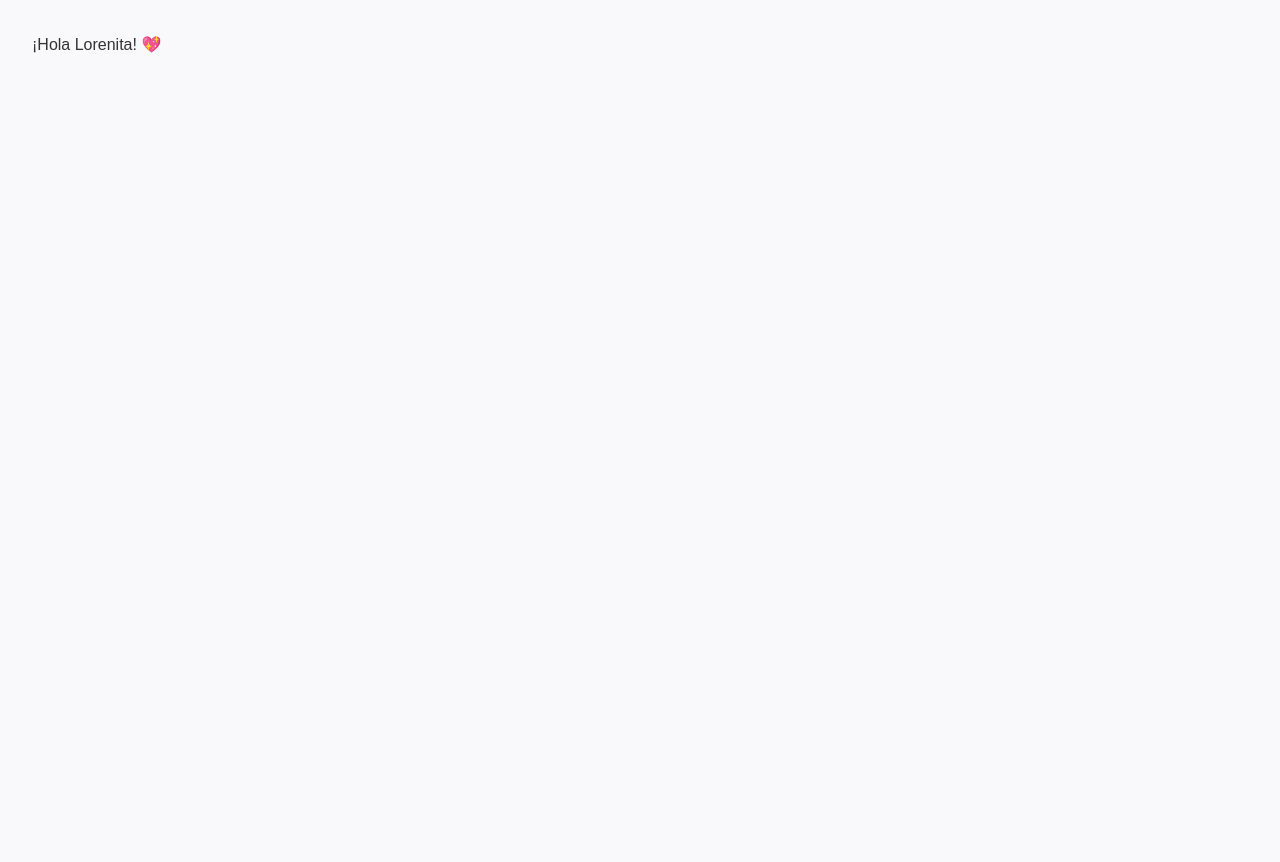
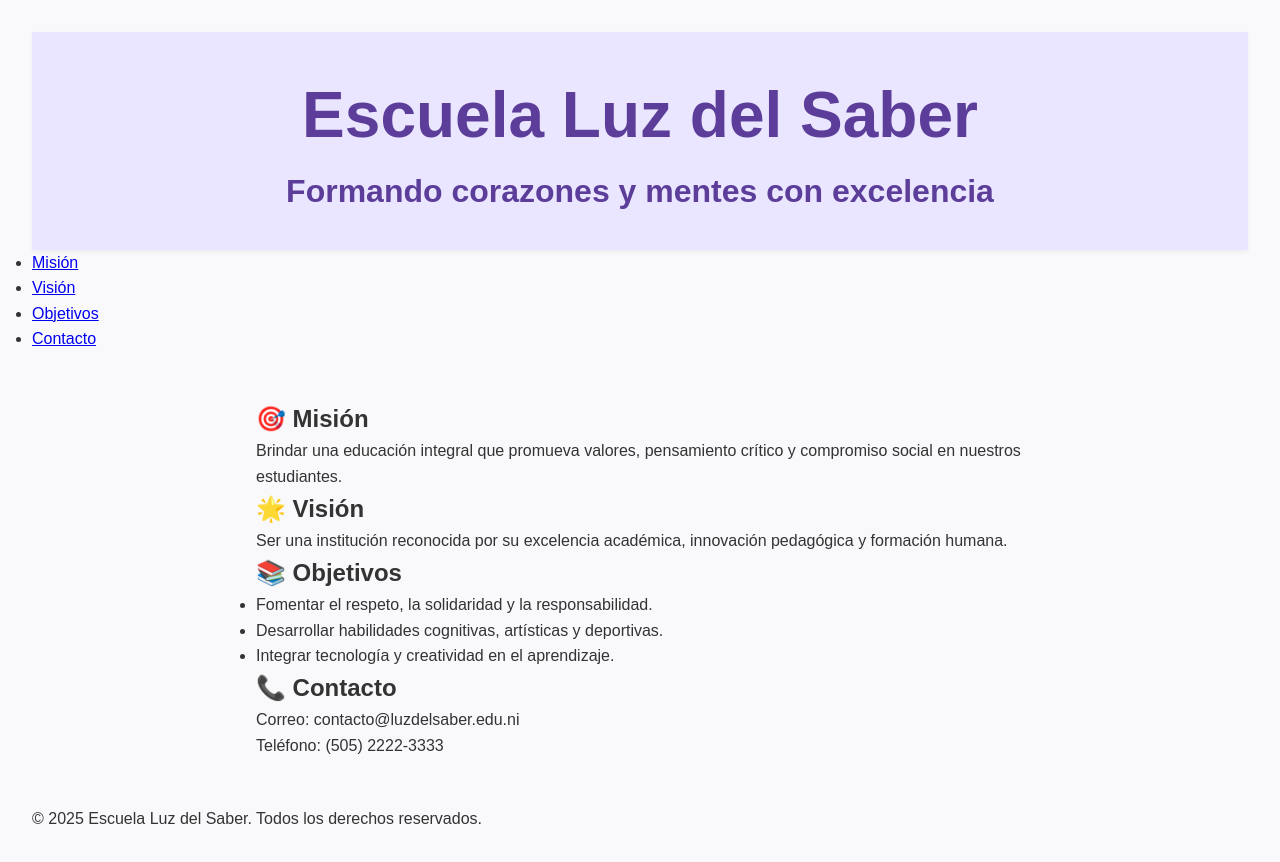
Before and after one commit to cleopatricks123-art/mysite, a plain HTML site: page index.html in a window 1280 px wide. Before the commit the page ends 800 px from the top, so only its background shows below. Drawn offline with Linux system fonts and the light colour scheme.

Commit message:
index.html

```diff
--- a/index.html
+++ b/index.html
@@ -2,13 +2,53 @@
 <html lang="es">
 <head>
   <meta charset="UTF-8">
-  <title>Bienvenidos a Lorenita</title>
+  <title>Escuela Luz del Saber</title>
   <link rel="stylesheet" href="style.css">
 </head>
 <body>
-  <div class="target_private message_bubble">
-    ¡Hola Lorenita! 💖
-    <span class="seen_indicator"></span>
-  </div>
+  <header>
+    <h1>Escuela Luz del Saber</h1>
+    <p>Formando corazones y mentes con excelencia</p>
+  </header>
+
+  <nav>
+    <ul>
+      <li><a href="#mision">Misión</a></li>
+      <li><a href="#vision">Visión</a></li>
+      <li><a href="#objetivos">Objetivos</a></li>
+      <li><a href="#contacto">Contacto</a></li>
+    </ul>
+  </nav>
+
+  <main class="container">
+    <section id="mision">
+      <h2>🎯 Misión</h2>
+      <p>Brindar una educación integral que promueva valores, pensamiento crítico y compromiso social en nuestros estudiantes.</p>
+    </section>
+
+    <section id="vision">
+      <h2>🌟 Visión</h2>
+      <p>Ser una institución reconocida por su excelencia académica, innovación pedagógica y formación humana.</p>
+    </section>
+
+    <section id="objetivos">
+      <h2>📚 Objetivos</h2>
+      <ul>
+        <li>Fomentar el respeto, la solidaridad y la responsabilidad.</li>
+        <li>Desarrollar habilidades cognitivas, artísticas y deportivas.</li>
+        <li>Integrar tecnología y creatividad en el aprendizaje.</li>
+      </ul>
+    </section>
+
+    <section id="contacto">
+      <h2>📞 Contacto</h2>
+      <p>Correo: contacto@luzdelsaber.edu.ni</p>
+      <p>Teléfono: (505) 2222-3333</p>
+    </section>
+  </main>
+
+  <footer>
+    <p>&copy; 2025 Escuela Luz del Saber. Todos los derechos reservados.</p>
+  </footer>
 </body>
 </html>
```
